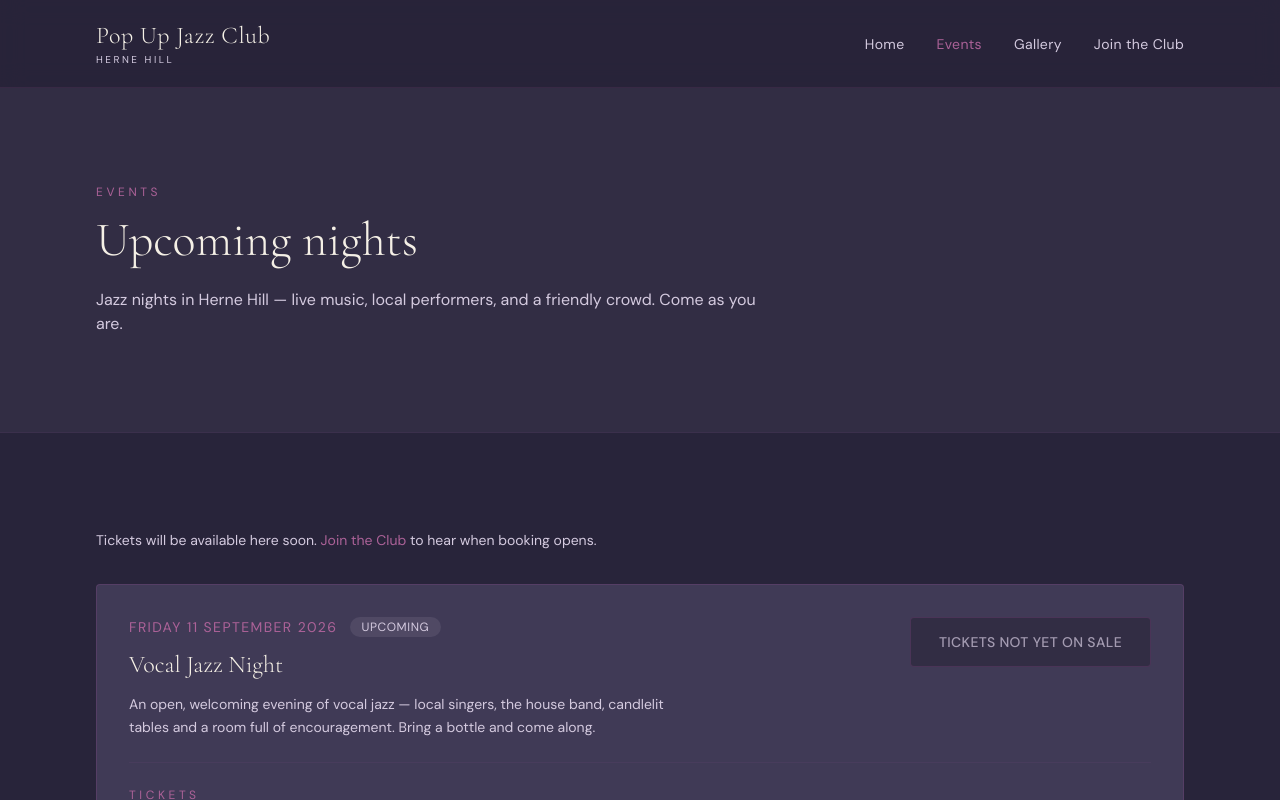
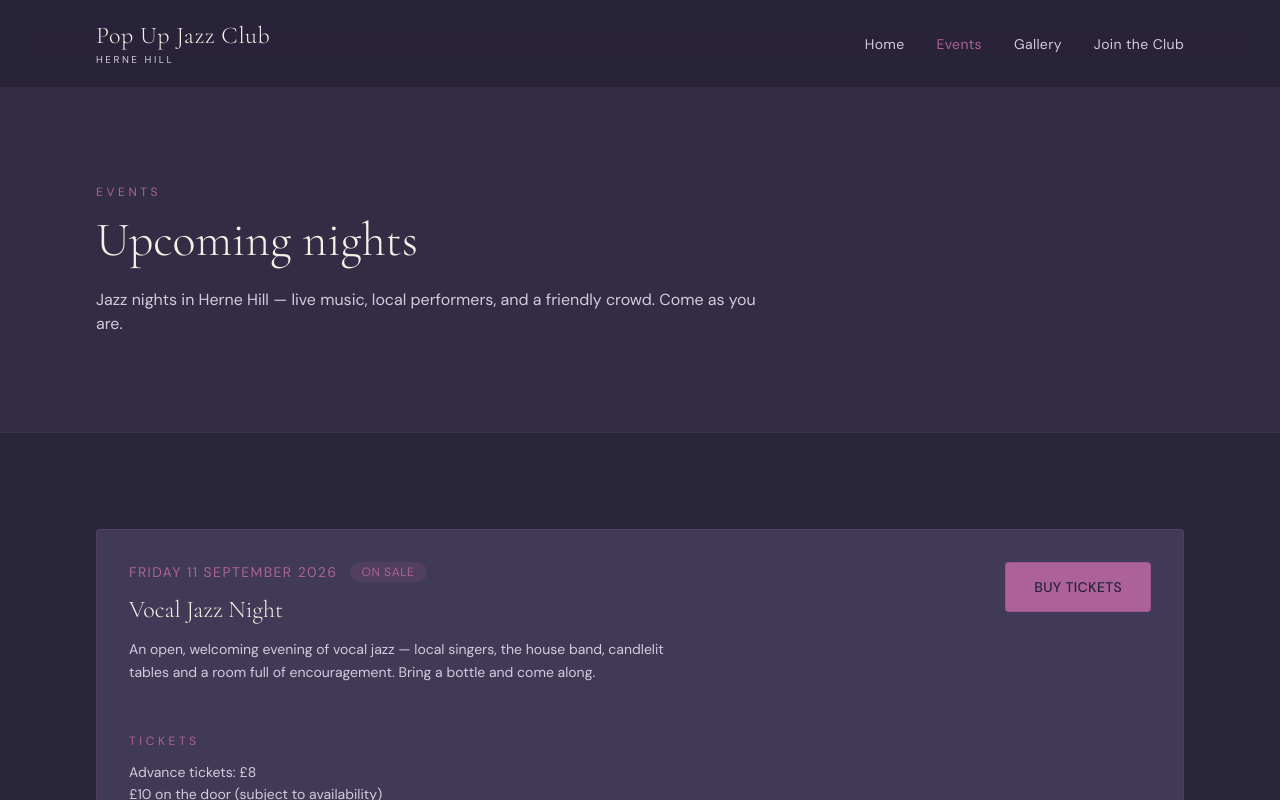
Before and after one commit to HelenStaniland/popupjazzclub, a Next.js app: page /events in a window 1280 px wide. Shown: the top 800 px of the page. Built offline with nearby package versions, Linux system fonts and the light colour scheme.

Commit message:
Put tickets on sale for Sep11

```diff
--- a/app/events/page.tsx
+++ b/app/events/page.tsx
@@ -1,9 +1,6 @@
 import type { Metadata } from "next";
 import Button from "@/components/Button";
 import VenueDetails from "@/components/VenueDetails";
-
-// Temporary — set to true when ticket booking is live
-const TICKETS_ON_SALE = false;
 
 export const metadata: Metadata = {
   title: "Events",
@@ -11,20 +8,29 @@ export const metadata: Metadata = {
     "Upcoming Pop Up Jazz Club nights in Herne Hill — live music, local talent, and good company.",
 };
 
-const upcomingEvents = [
+type UpcomingEvent = {
+  date: string;
+  title: string;
+  description: string;
+  status: "On sale" | "Upcoming";
+  ticketUrl?: string;
+};
+
+const upcomingEvents: UpcomingEvent[] = [
   {
     date: "Friday 11 September 2026",
     title: "Vocal Jazz Night",
     description:
       "An open, welcoming evening of vocal jazz — local singers, the house band, candlelit tables and a room full of encouragement. Bring a bottle and come along.",
     status: "On sale",
+    ticketUrl: "https://buytickets.at/popupjazzclub/2254280",
   },
   {
     date: "Saturday 10 October 2026",
     title: "Pop Up Jazz at the Herne Hill Music Festival",
     description:
       "Pop Up Jazz Club joins the Herne Hill Music Festival for an evening of live jazz, local voices and good company.",
-    status: "On sale",
+    status: "Upcoming",
   },
 ];
 
@@ -46,18 +52,6 @@ export default function EventsPage() {
 
       <section className="py-16 sm:py-24">
         <div className="mx-auto max-w-6xl px-6 lg:px-8">
-          {!TICKETS_ON_SALE && (
-            <p className="mb-8 max-w-2xl text-sm leading-relaxed text-cream-muted">
-              Tickets will be available here soon.{" "}
-              <a
-                href="/join"
-                className="text-gold transition-colors hover:text-gold-light"
-              >
-                Join the Club
-              </a>{" "}
-              to hear when booking opens.
-            </p>
-          )}
           <div className="space-y-6">
             {upcomingEvents.map((event) => (
               <article
@@ -72,12 +66,12 @@ export default function EventsPage() {
                       </time>
                       <span
                         className={`rounded-full px-3 py-0.5 text-xs uppercase tracking-wider ${
-                          TICKETS_ON_SALE && event.status === "On sale"
+                          event.status === "On sale"
                             ? "bg-gold/15 text-gold"
                             : "bg-cream-muted/10 text-cream-muted"
                         }`}
                       >
-                        {TICKETS_ON_SALE ? event.status : "Upcoming"}
+                        {event.status}
                       </span>
                     </div>
                     <h2 className="mt-3 font-serif text-2xl font-light text-cream">
@@ -88,14 +82,8 @@ export default function EventsPage() {
                     </p>
                   </div>
                   <div className="shrink-0">
-                    {TICKETS_ON_SALE && event.status === "On sale" ? (
-                      <Button href="mailto:hello@popupjazzclub.com?subject=Ticket%20enquiry">
-                        Book Tickets
-                      </Button>
-                    ) : TICKETS_ON_SALE ? (
-                      <Button href="/join" variant="outline">
-                        Join the Club
-                      </Button>
+                    {event.ticketUrl ? (
+                      <Button href={event.ticketUrl}>Buy Tickets</Button>
                     ) : (
                       <span
                         aria-disabled="true"
--- a/components/Button.tsx
+++ b/components/Button.tsx
@@ -19,6 +19,14 @@ const variantStyles: Record<ButtonVariant, string> = {
     "bg-transparent text-cream border border-gold/40 hover:border-gold hover:bg-gold/10",
 };
 
+function isExternalHref(href: string) {
+  return (
+    href.startsWith("http://") ||
+    href.startsWith("https://") ||
+    href.startsWith("mailto:")
+  );
+}
+
 export default function Button({
   href,
   children,
@@ -27,9 +35,16 @@ export default function Button({
 }: ButtonProps) {
   const styles = `inline-flex items-center justify-center rounded-sm px-7 py-3.5 text-sm font-medium tracking-wide uppercase transition-all duration-300 ${variantStyles[variant]} ${className}`;
 
-  if (isJoinPagePath(href)) {
+  if (isJoinPagePath(href) || isExternalHref(href)) {
+    const isHttp = href.startsWith("http://") || href.startsWith("https://");
     return (
-      <a href={href} className={styles}>
+      <a
+        href={href}
+        className={styles}
+        {...(isHttp
+          ? { target: "_blank", rel: "noopener noreferrer" }
+          : undefined)}
+      >
         {children}
       </a>
     );
```
